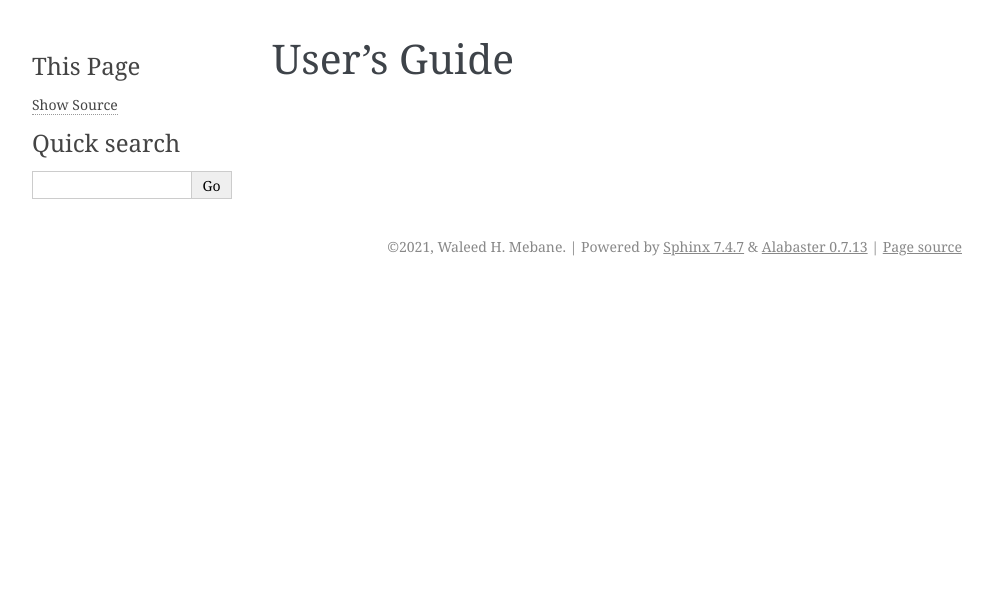
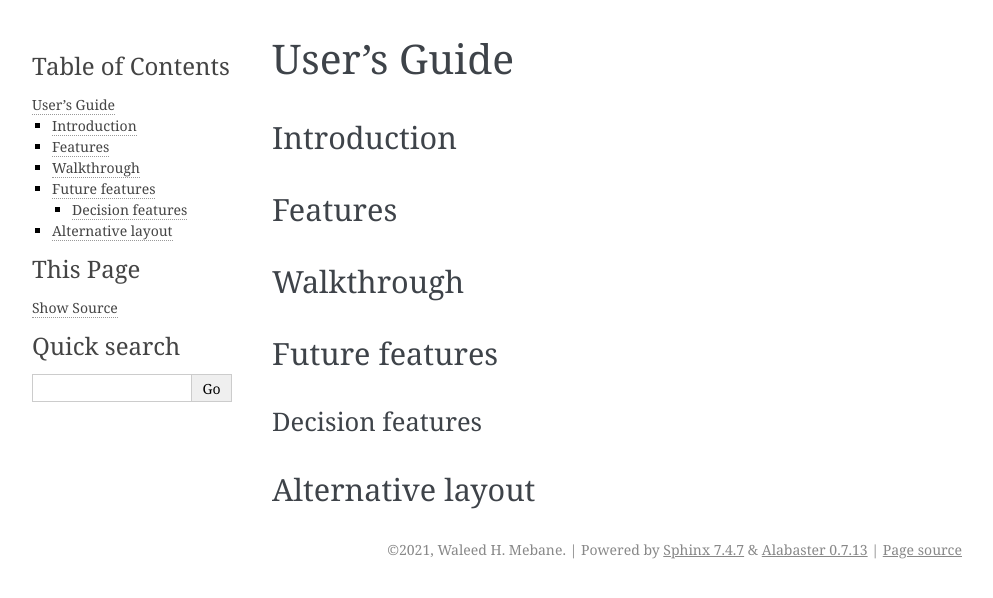
Before and after one commit to waleedmebane/allsembly-prototype, a Sphinx documentation site: the page built from docs/user_s_guide.rst, in a window 1280 px wide. Shown: the top 598 px of the page, without its empty margins (148-1141 px from the left). Built offline with Sphinx 7.4.7, drawn with Linux system fonts in a browser that asks for light colours.

Commit message:
Added to documentation

```diff
--- a/docs/user_s_guide.rst
+++ b/docs/user_s_guide.rst
@@ -1,2 +1,20 @@
 User's Guide
 ============
+
+Introduction
+------------
+
+Features
+--------
+
+Walkthrough
+-----------
+
+Future features
+---------------
+
+Decision features
+^^^^^^^^^^^^^^^^^
+
+Alternative layout
+------------------
```
Also changed, not shown: docs/programmer_s_guide.rst (+7 -0 lines), 2 other files.
